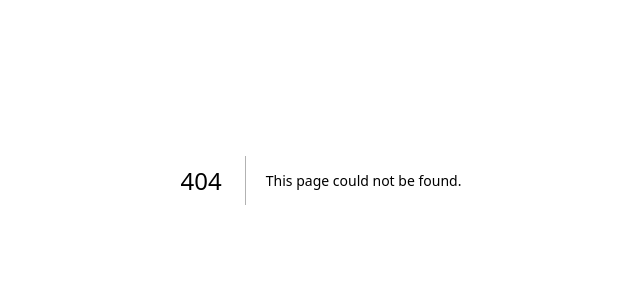
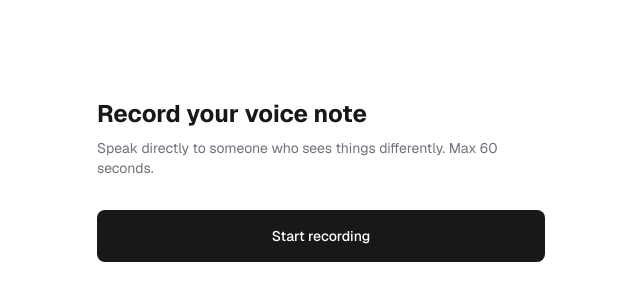
Before and after one commit to MutinyForGood/voice-exchange, a Next.js app: page /submit/record in a window 1280 px wide. Before the commit this address had no page. Shown: the part 220-520 px from the top of the page, without its empty margins (319-959 px from the left). Built offline with nearby package versions, Linux system fonts and the light colour scheme.

Commit message:
feat: add recording step with MediaRecorder, speech recognition, and Supabase upload

```diff
--- /dev/null
+++ b/app/submit/record/RecordingClient.tsx
@@ -0,0 +1,242 @@
+'use client'
+
+import { useEffect, useRef, useState } from 'react'
+import { useRouter } from 'next/navigation'
+import { Button } from '@/components/Button'
+import { AudioPlayer } from '@/components/AudioPlayer'
+import { createClient } from '@/lib/supabase/client'
+
+const MAX_SECONDS = 60
+
+type Stage =
+  | 'idle'
+  | 'requesting'
+  | 'recording'
+  | 'preview'
+  | 'submitting'
+  | 'error'
+
+export function RecordingClient() {
+  const router = useRouter()
+  const [stage, setStage] = useState<Stage>('idle')
+  const [error, setError] = useState<string | null>(null)
+  const [elapsed, setElapsed] = useState(0)
+  const [audioBlob, setAudioBlob] = useState<Blob | null>(null)
+  const [audioUrl, setAudioUrl] = useState<string | null>(null)
+  const [transcript, setTranscript] = useState('')
+  const [speechAvailable, setSpeechAvailable] = useState(false)
+
+  const mediaRecorderRef = useRef<MediaRecorder | null>(null)
+  const chunksRef = useRef<BlobEvent['data'][]>([])
+  const timerRef = useRef<ReturnType<typeof setInterval> | null>(null)
+  const recognitionRef = useRef<any>(null)
+  const streamRef = useRef<MediaStream | null>(null)
+
+  useEffect(() => {
+    const SR = (window as any).SpeechRecognition || (window as any).webkitSpeechRecognition
+    setSpeechAvailable(!!SR)
+  }, [])
+
+  const startRecording = async () => {
+    setStage('requesting')
+    setError(null)
+    try {
+      const stream = await navigator.mediaDevices.getUserMedia({ audio: true })
+      streamRef.current = stream
+      const recorder = new MediaRecorder(stream)
+      mediaRecorderRef.current = recorder
+      chunksRef.current = []
+
+      recorder.ondataavailable = (e) => chunksRef.current.push(e.data)
+      recorder.onstop = () => {
+        const blob = new Blob(chunksRef.current, { type: 'audio/webm' })
+        setAudioBlob(blob)
+        setAudioUrl(URL.createObjectURL(blob))
+        stream.getTracks().forEach((t) => t.stop())
+        setStage('preview')
+      }
+
+      recorder.start()
+      setStage('recording')
+      setElapsed(0)
+
+      timerRef.current = setInterval(() => {
+        setElapsed((prev) => {
+          if (prev >= MAX_SECONDS - 1) {
+            stopRecording()
+            return MAX_SECONDS
+          }
+          return prev + 1
+        })
+      }, 1000)
+
+      if (speechAvailable) {
+        const SR = (window as any).SpeechRecognition || (window as any).webkitSpeechRecognition
+        const recognition = new SR()
+        recognition.continuous = true
+        recognition.interimResults = false
+        recognition.lang = 'en-US'
+        recognition.onresult = (event: any) => {
+          const newText = Array.from(event.results)
+            .map((r: any) => r[0].transcript)
+            .join(' ')
+          setTranscript(newText)
+        }
+        recognition.start()
+        recognitionRef.current = recognition
+      }
+    } catch (err: any) {
+      setError(
+        err.name === 'NotAllowedError'
+          ? 'Microphone access was denied. Please allow mic access and try again.'
+          : 'Could not start recording. Check your microphone and try again.'
+      )
+      setStage('error')
+    }
+  }
+
+  const stopRecording = () => {
+    if (timerRef.current) clearInterval(timerRef.current)
+    if (mediaRecorderRef.current?.state !== 'inactive') {
+      mediaRecorderRef.current?.stop()
+    }
+    if (recognitionRef.current) {
+      try {
+        recognitionRef.current.stop()
+      } catch {}
+    }
+    if (streamRef.current) {
+      streamRef.current.getTracks().forEach((track) => track.stop())
+    }
+  }
+
+  const discard = () => {
+    setAudioBlob(null)
+    setAudioUrl(null)
+    setTranscript('')
+    setElapsed(0)
+    setStage('idle')
+  }
+
+  const submit = async () => {
+    if (!audioBlob) return
+    const surveyAnswers = sessionStorage.getItem('surveyAnswers')
+    if (!surveyAnswers) {
+      setError('Survey answers missing. Please go back and complete the survey.')
+      return
+    }
+
+    setStage('submitting')
+    try {
+      const supabase = createClient()
+      const fileName = `audio/${Date.now()}.webm`
+
+      if (audioBlob.size > 10 * 1024 * 1024) {
+        setError('Recording is too large. Please keep it under 60 seconds.')
+        setStage('preview')
+        return
+      }
+
+      const { error: uploadError } = await supabase.storage
+        .from('voice-notes')
+        .upload(fileName, audioBlob, { contentType: 'audio/webm', upsert: false })
+
+      if (uploadError) throw uploadError
+
+      const res = await fetch('/api/submissions', {
+        method: 'POST',
+        headers: { 'Content-Type': 'application/json' },
+        body: JSON.stringify({
+          audioPath: fileName,
+          audioDurationSec: elapsed,
+          transcript: transcript || null,
+          surveyAnswers: JSON.parse(surveyAnswers),
+        }),
+      })
+
+      if (!res.ok) throw new Error('Submission failed')
+
+      sessionStorage.removeItem('surveyAnswers')
+      router.push('/submit/done')
+    } catch (err) {
+      console.error(err)
+      setError('Something went wrong. Please try again.')
+      setStage('preview')
+    }
+  }
+
+  return (
+    <div className="flex min-h-screen flex-col items-center justify-center px-4">
+      <div className="w-full max-w-md">
+        <h1 className="mb-2 text-2xl font-bold">Record your voice note</h1>
+        <p className="mb-8 text-sm text-zinc-500">
+          Speak directly to someone who sees things differently. Max 60 seconds.
+        </p>
+
+        {error && (
+          <div className="mb-6 rounded-lg bg-red-50 p-4 text-sm text-red-700">{error}</div>
+        )}
+
+        {stage === 'idle' && (
+          <Button onClick={startRecording} className="w-full py-4 text-base">
+            Start recording
+          </Button>
+        )}
+
+        {stage === 'requesting' && (
+          <p className="text-center text-sm text-zinc-500">
+            Waiting for microphone permission...
+          </p>
+        )}
+
+        {stage === 'recording' && (
+          <div className="text-center">
+            <div className="mb-4 font-mono text-5xl">
+              {String(Math.floor(elapsed / 60)).padStart(2, '0')}:
+              {String(elapsed % 60).padStart(2, '0')}
+            </div>
+            <div className="mx-auto mb-6 h-3 w-3 animate-pulse rounded-full bg-red-500" />
+            <div className="mb-6 text-xs text-zinc-400">{MAX_SECONDS - elapsed}s remaining</div>
+            <Button onClick={stopRecording} variant="secondary" className="w-full py-3">
+              Stop recording
+            </Button>
+          </div>
+        )}
+
+        {stage === 'preview' && audioUrl && (
+          <div>
+            <AudioPlayer src={audioUrl} label="Your recording" />
+
+            <div className="mt-6">
+              <label className="mb-2 block text-sm font-medium">
+                Transcript
+                {speechAvailable
+                  ? ' (auto-generated — edit if needed)'
+                  : ' (type what you said to help with review)'}
+              </label>
+              <textarea
+                value={transcript}
+                onChange={(e) => setTranscript(e.target.value)}
+                className="h-28 w-full resize-none rounded-lg border border-zinc-200 px-3 py-2 text-sm focus:ring-2 focus:ring-zinc-900 focus:outline-none"
+                placeholder={speechAvailable ? '' : 'Optional but helpful for moderation...'}
+              />
+            </div>
+
+            <div className="mt-6 flex gap-3">
+              <Button variant="secondary" onClick={discard} className="flex-1 py-3">
+                Re-record
+              </Button>
+              <Button onClick={submit} className="flex-1 py-3">
+                Submit
+              </Button>
+            </div>
+          </div>
+        )}
+
+        {stage === 'submitting' && (
+          <p className="text-center text-sm text-zinc-500">Submitting your voice note...</p>
+        )}
+      </div>
+    </div>
+  )
+}
--- /dev/null
+++ b/app/submit/record/page.tsx
@@ -0,0 +1,5 @@
+import { RecordingClient } from './RecordingClient'
+
+export default function RecordPage() {
+  return <RecordingClient />
+}
```
